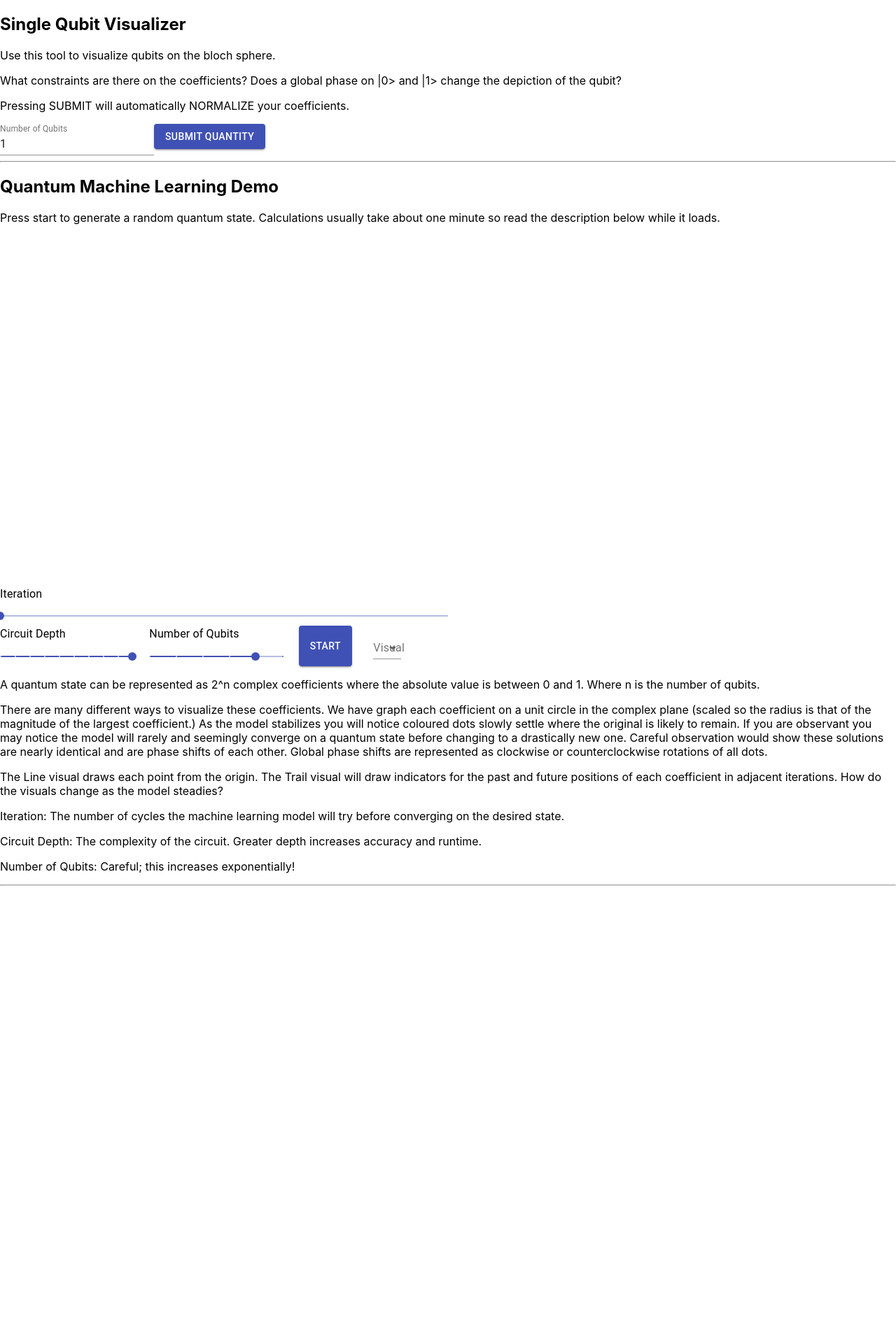
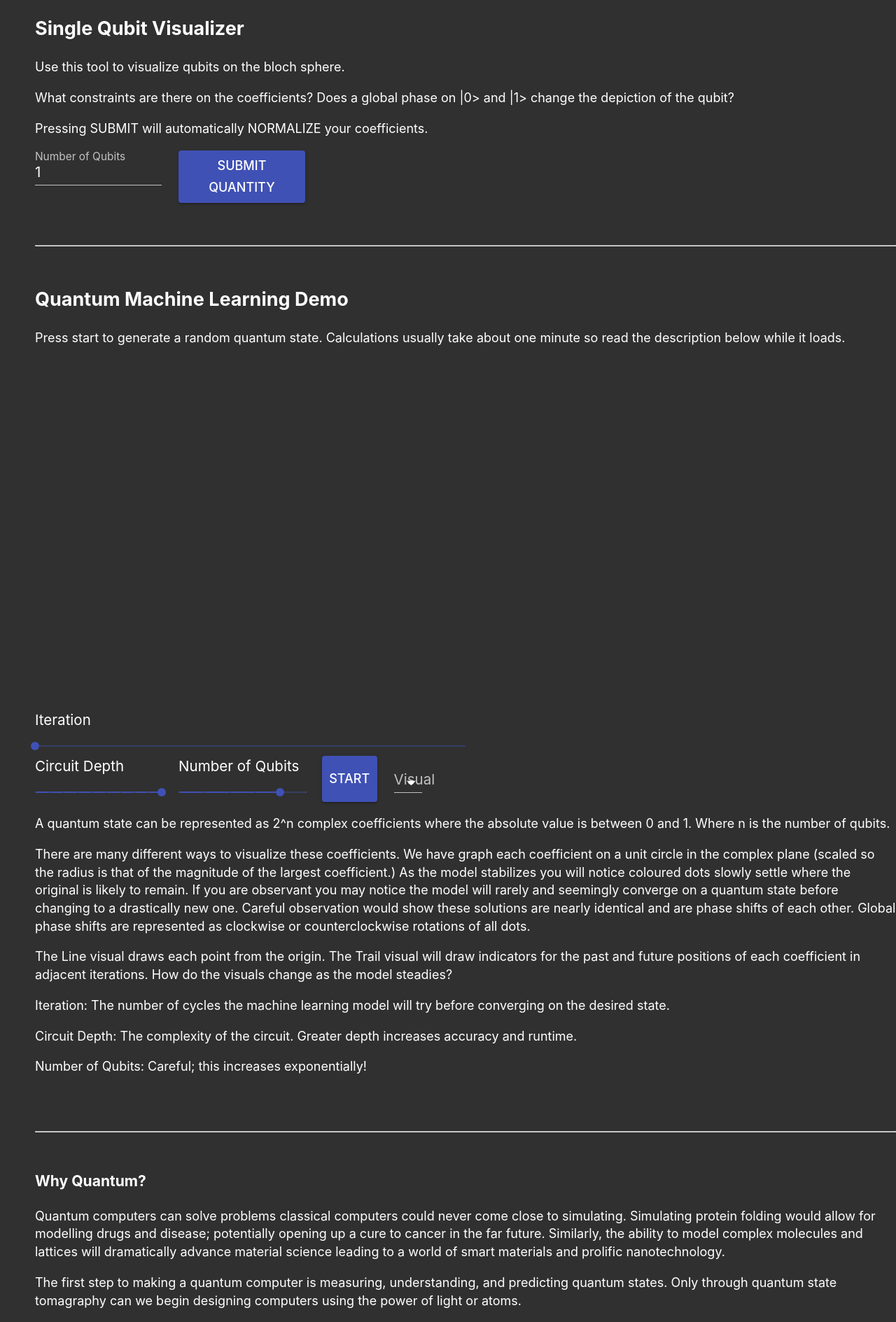
Before and after one commit to iisharankov/QuantumStateTomography, a React (Create React App) app in the folder web/: page / in a window 1280 px wide. Shown: the whole page at 70% size. Before the commit the page ends 1274 px from the top, so only its background shows below. Built offline with nearby package versions, Linux system fonts and the light colour scheme.

Commit message:
Dark theme!

```diff
--- a/web/src/App.jsx
+++ b/web/src/App.jsx
@@ -1,17 +1,53 @@
 import React from 'react';
+import useMediaQuery from '@material-ui/core/useMediaQuery';
+import { createMuiTheme, ThemeProvider } from '@material-ui/core/styles';
+import CssBaseline from '@material-ui/core/CssBaseline';
 
 import Controller from './components/singleQubitVisualizer/Controller';
 import QMLDemo from './components/QMLDemo';
 
 
 function App() {
+  const darkTheme = createMuiTheme({
+    palette: {
+      type: 'dark',
+    },
+    typography: {
+      fontFamily: [
+        '-apple-system',
+        'BlinkMacSystemFont',
+        '"Segoe UI"',
+        'Roboto',
+        '"Helvetica Neue"',
+        'Arial',
+        'sans-serif',
+        '"Apple Color Emoji"',
+        '"Segoe UI Emoji"',
+        '"Segoe UI Symbol"',
+      ].join(','),
+      fontSize: 18,
+    },
+  });
+
   return (
-    <>
-      <Controller />
-      <hr></hr>
-      <QMLDemo />
-      <hr></hr>
-    </>
+    <ThemeProvider theme={darkTheme}>
+      <CssBaseline/>
+        <div style={{marginLeft: "50px"}} >
+          <Controller />
+          <br></br>
+          <br></br>
+          <hr></hr>
+          <br></br>
+          <QMLDemo />
+          <br></br>
+          <br></br>
+          <hr></hr>
+          <br></br>
+          <h3>Why Quantum?</h3>
+          <p>Quantum computers can solve problems classical computers could never come close to simulating. Simulating protein folding would allow for modelling drugs and disease; potentially opening up a cure to cancer in the far future. Similarly, the ability to model complex molecules and lattices will dramatically advance material science leading to a world of smart materials and prolific nanotechnology.</p>
+          <p>The first step to making a quantum computer is measuring, understanding, and predicting quantum states. Only through quantum state tomagraphy can we begin designing computers using the power of light or atoms.</p>
+        </div>
+    </ThemeProvider>
   );
 }
 
--- a/web/src/components/singleQubitVisualizer/Controller.jsx
+++ b/web/src/components/singleQubitVisualizer/Controller.jsx
@@ -1,6 +1,6 @@
 import React from 'react';
 import { Formik } from 'formik';
-import { Button } from '@material-ui/core';
+import { Button, Grid } from '@material-ui/core';
 
 import CustomTextField from './CustomTextField';
 import Manager from './Manager';
@@ -30,8 +30,14 @@ class Controller extends React.Component {
         >
           {({ handleSubmit }) => (
             <form onSubmit={handleSubmit}>
-              <CustomTextField name="quantity" label="Number of Qubits" />
-              <Button type="submit" variant="contained" color="primary">SUBMIT QUANTITY</Button>
+              <Grid container item xs={12} spacing={3} >
+                <Grid container item xs={2} >
+                  <CustomTextField name="quantity" label="Number of Qubits" />
+                </Grid>
+                <Grid container item xs={2} >
+                  <Button type="submit" variant="contained" color="primary">SUBMIT QUANTITY</Button>
+                </Grid>
+              </Grid>
             </form>
           )}
         </Formik>
```
Also changed, not shown: web/src/lib/QMLCanvas.js.
